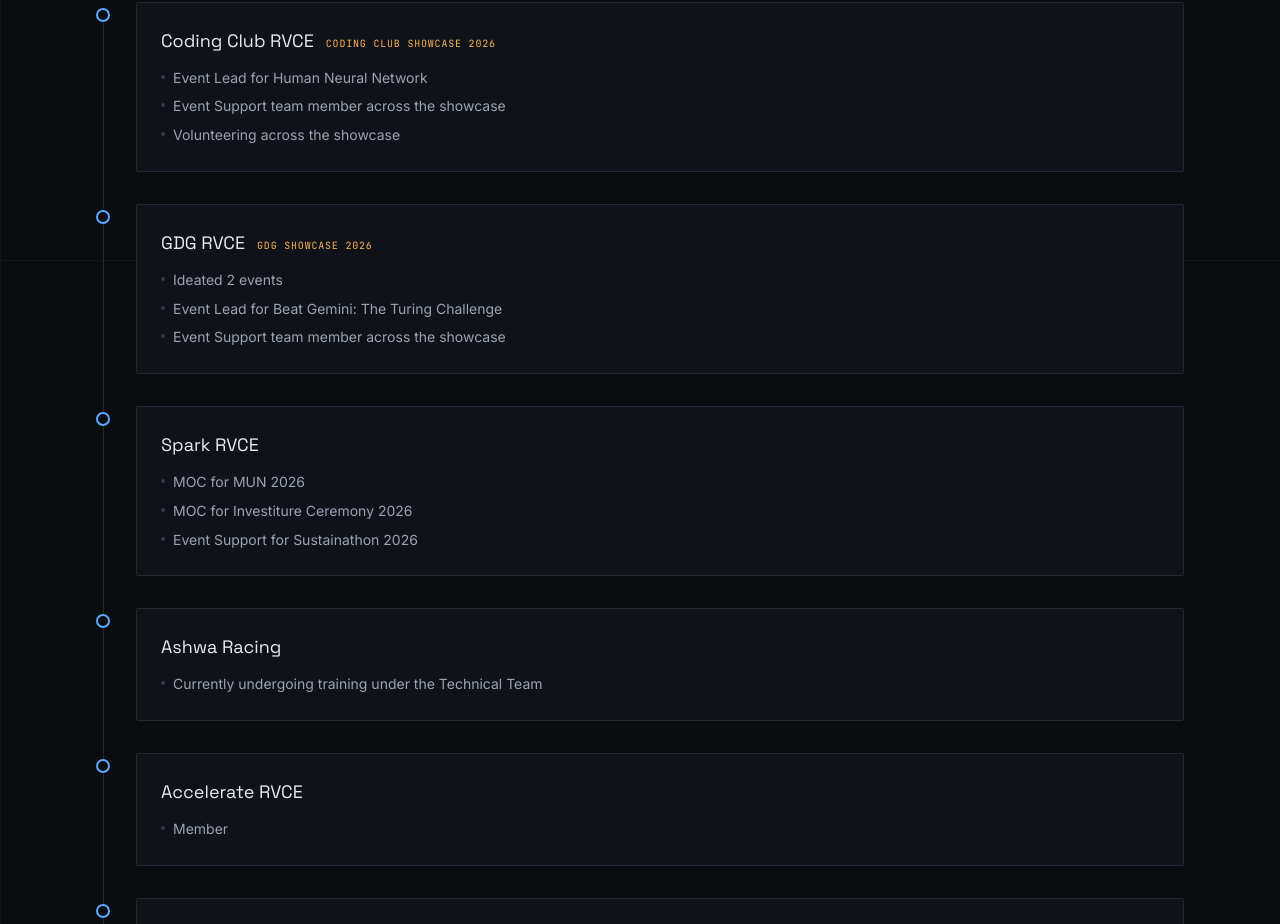
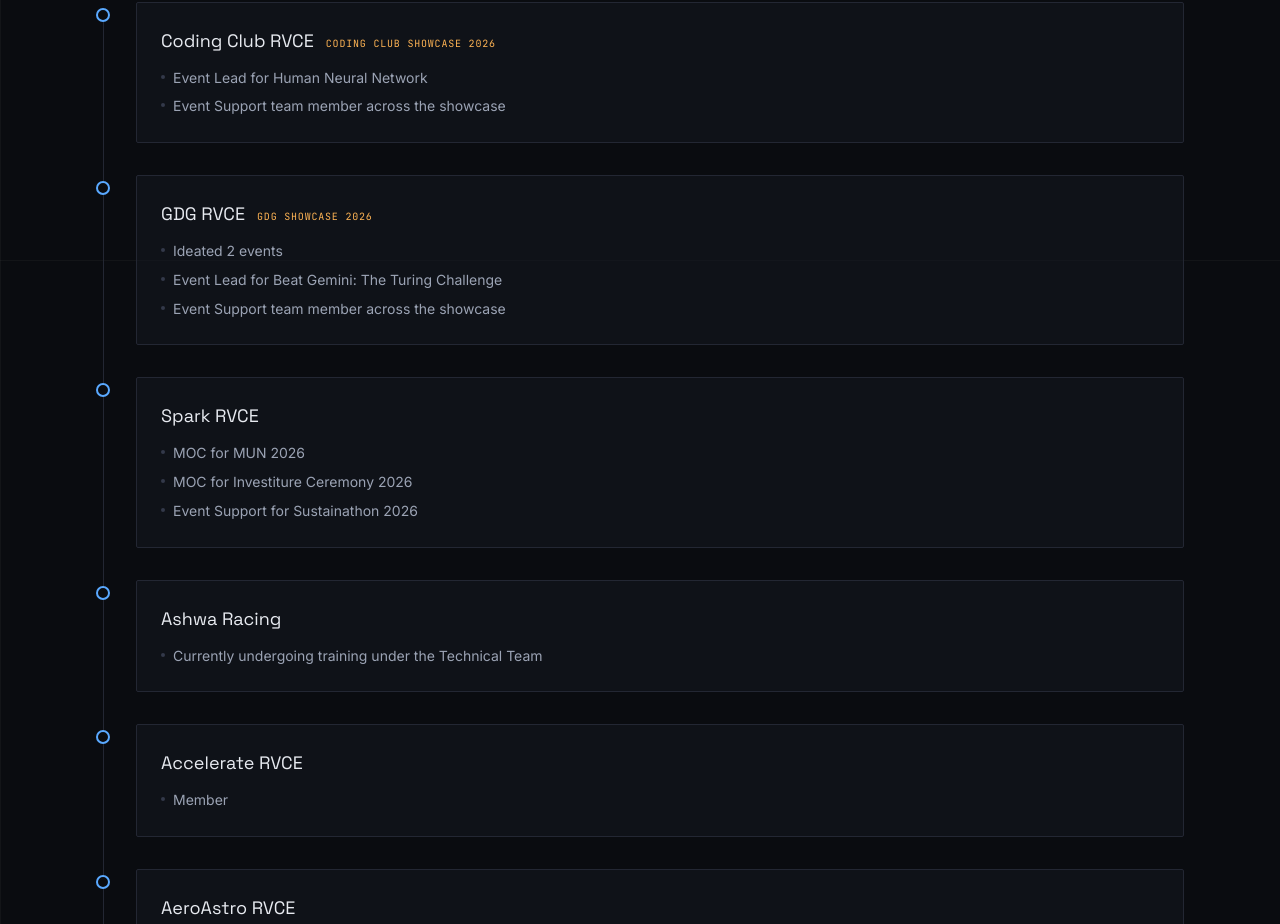
Before and after one commit to snk189/satyendra_portfolio, a React (Vite) app: page / in a window 1280 px wide. Shown: the part 5340-6264 px from the top of the page. Built offline with nearby package versions, Linux system fonts and the light colour scheme.

Commit message:
change
Removed volunteering point from leadership experience.

```diff
--- a/src/data/leadership.ts
+++ b/src/data/leadership.ts
@@ -11,7 +11,6 @@
     points: [
       "Event Lead for Human Neural Network",
       "Event Support team member across the showcase ",
-      "Volunteering across the showcase",
     ],
   },
   {
```
